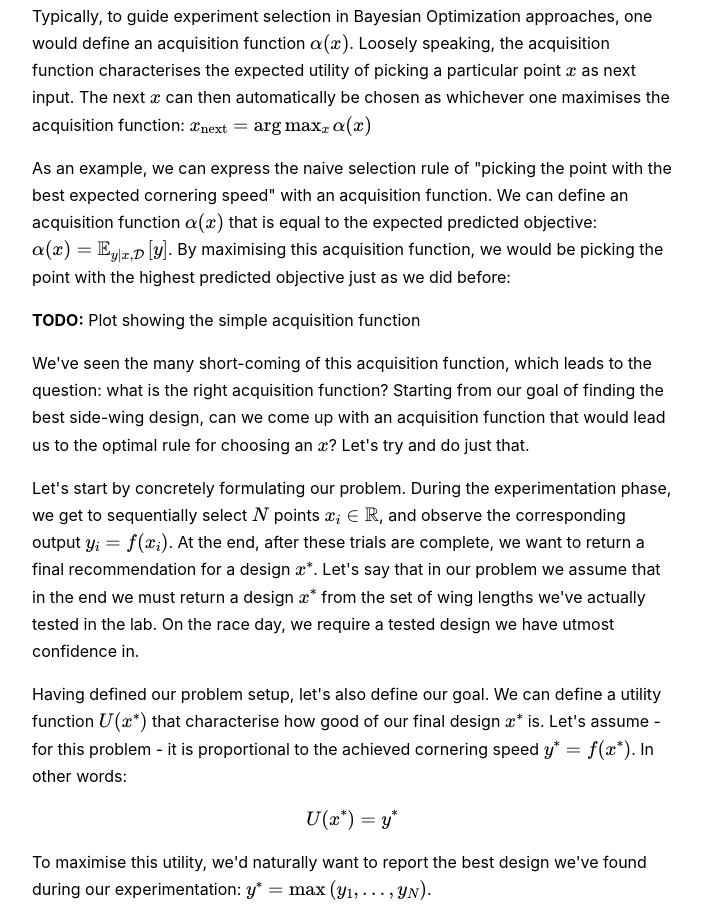
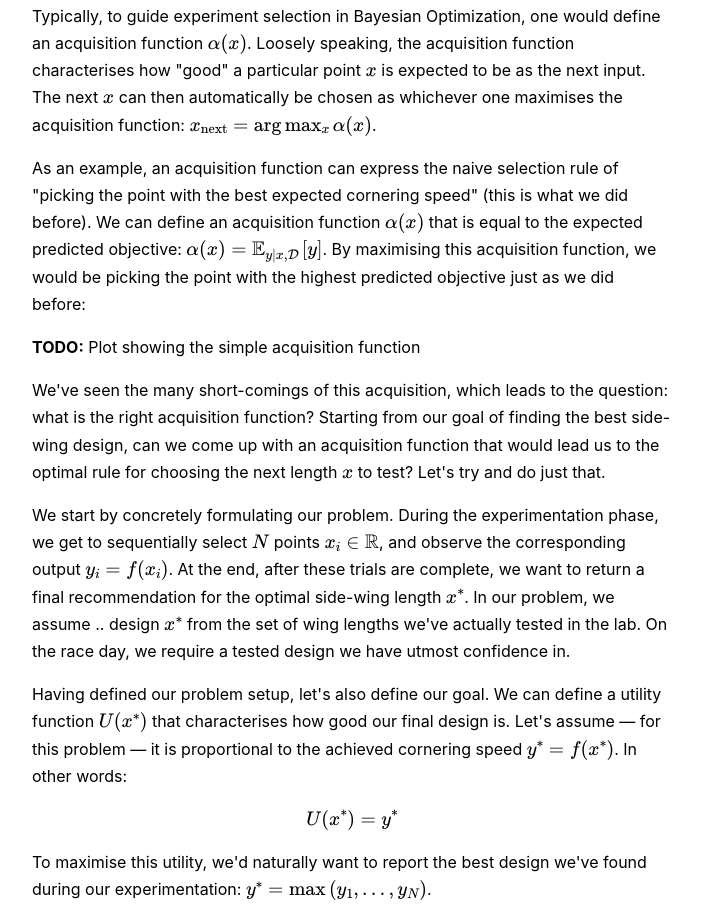
Before and after one commit to ah858/bayesian-optimisation-blog, a plain HTML site: page index.html in a window 1280 px wide. Shown: the part 5971-6881 px from the top of the page, without its empty margins (288-990 px from the left). Drawn offline with nearby package versions, Linux system fonts and the light colour scheme; a script that the page names is missing.

Commit message:
Akil review of text

```diff
--- a/index.html
+++ b/index.html
@@ -230,33 +230,33 @@
 				<h4>Acquisition Functions</h4>
 				<!-- TODO: Good place for a: to find the maximum you need to find the maximum joke -->
 				<p>
-					Typically, to guide experiment selection in Bayesian Optimization approaches, one would define an acquisition function \(\alpha(x)\). Loosely speaking, the acquisition function characterises the expected utility of picking a particular point \(x\) as next input. The next \(x\) can then automatically be chosen as whichever one maximises the acquisition function: \(x_{\text{next}}=\arg \max_x \alpha(x)\)
+					Typically, to guide experiment selection in Bayesian Optimization, one would define an acquisition function \(\alpha(x)\). Loosely speaking, the acquisition function characterises how "good" a particular point \(x\) is expected to be as the next input. The next \(x\) can then automatically be chosen as whichever one maximises the acquisition function: \(x_{\text{next}}=\arg \max_x \alpha(x)\).
 				</p>
 				<p>
-					As an example, we can express the naive selection rule of "picking the point with the best expected cornering speed" with an acquisition function. We can define an acquisition function \(\alpha(x)\) that is equal to the expected predicted objective: \(\alpha(x) = \mathbb{E}_{y|x, \mathcal{D}}\left[y\right]\). By maximising this acquisition function, we would be picking the point with the highest predicted objective just as we did before:
+					As an example, an acquisition function can express the naive selection rule of "picking the point with the best expected cornering speed" (this is what we did before). We can define an acquisition function \(\alpha(x)\) that is equal to the expected predicted objective: \(\alpha(x) = \mathbb{E}_{y|x, \mathcal{D}}\left[y\right]\). By maximising this acquisition function, we would be picking the point with the highest predicted objective just as we did before:
 				</p>
 				<!-- TODO: Plot for simple acquisition function plot - alpha(x) = the predictive mean -->
 				<p><strong>TODO:</strong> Plot showing the simple acquisition function</p>
 
 				<p>
-					We've seen the many short-coming of this acquisition function, which leads to the question: what is the right acquisition function? Starting from our goal of finding the best side-wing design, can we come up with an acquisition function that would lead us to the optimal rule for choosing an \(x\)? Let's try and do just that.
+					We've seen the many short-comings of this acquisition, which leads to the question: what is the right acquisition function? Starting from our goal of finding the best side-wing design, can we come up with an acquisition function that would lead us to the optimal rule for choosing the next length \(x\) to test? Let's try and do just that.
 				</p>
 				<p>
 					<!-- TODO: Add a footnote saying that more general assumptions are possible (noise e.t.c.) -->
-					Let's start by concretely formulating our problem. During the experimentation phase, we get to sequentially select \(N\) points \(x_i \in \mathbb{R}\), and observe the corresponding output \(y_i=f(x_i) \). At the end, after these trials are complete, we want to return a final recommendation for a design \(x^*\). Let's say that in our problem we assume that in the end we must return a design \(x^*\) from the set of wing lengths we've actually tested in the lab. On the race day, we require a tested design we have utmost confidence in.
+					We start by concretely formulating our problem. During the experimentation phase, we get to sequentially select \(N\) points \(x_i \in \mathbb{R}\), and observe the corresponding output \(y_i=f(x_i) \). At the end, after these trials are complete, we want to return a final recommendation for the optimal side-wing length \(x^*\). In our problem, we assume .. design \(x^*\) from the set of wing lengths we've actually tested in the lab. On the race day, we require a tested design we have utmost confidence in.
 				</p>
 				<!-- <p>
 					 TODO: this quick note
 					<i style="opacity: 0.7; font-size: 11pt;">(It's possible to formulate the optimization problem in other ways, including observations with noise, returning a point \(x^*\) that hasn't been tested, or having a non-fixed number of steps left.) </i>
 				</p> -->
 				<p>
-					Having defined our problem setup, let's also define our goal. We can define a utility function \(U(x^*)\) that characterise how good of our final design \(x^*\) is. Let's assume - for this problem - it is proportional to the achieved cornering speed \(y^* = f(x^*)\). In other words:
+					Having defined our problem setup, let's also define our goal. We can define a utility function \(U(x^*)\) that characterises how good our final design is. Let's assume — for this problem — it is proportional to the achieved cornering speed \(y^* = f(x^*)\). In other words:
 					\[U(x^*) = y^*\]
 					To maximise this utility, we'd naturally want to report the best design we've found during our experimentation: \(y^* = \max \left(y_1, \dots, y_N\right)\).
 				</p>
 				<!-- TODO: add color to equations -->
 				<p>
-					To arrive at a general acquisition function, it helps to first imagine that we're at the end of the design period; we only have time to test one last prototype before we must pick a design to be manufactured for the race. So far, we have tried side-wing lengths \((x_1, .., x_{N-1})\), and observed corresponding speeds \((y_1, \dots, y_{N-1})\). Given this, the <i>extra</i> utility we get from evaluating the last point at \(x_N\), and observing a cornering speed \(y_N\) is:
+					To arrive at a general acquisition function, it helps to first imagine that we're at the end of the design period; we only have time to test one last prototype before we must pick a design to be manufactured for the race. So far, we have tried side-wing lengths \((x_1, /dots, x_{N-1})\), and observed corresponding speeds \((y_1, \dots, y_{N-1})\). Given this, the <i>extra</i> utility we get from evaluating the last point at \(x_N\), and observing a cornering speed \(y_N\) is:
 				</p>
 				\[\begin{align}
 				\lambda &=\begin{cases}
@@ -268,7 +268,7 @@
 				\]
 				<!-- < start going side-by side again> -->
 				<p>
-					At the last step, we want to pick \(x_N\) to maximise this increase in utility. Of course, we don't know what the cornering speed \(y_N\) corresponding to the design \(x_N\) is going to be for sure, so we can maximise the <strong>expected improvement</strong> of the utility:
+					At the last step, we want to pick \(x_N\) to maximise this increase in utility. Of course, we don't know what the cornering speed \(y_N\) corresponding to the design length \(x_N\) is going to be for sure, so we can maximise the <strong>expected improvement</strong> of the utility:
 				</p>
 				\[\mathbb{E}_{y_N|x_N, \mathcal{D}} [\lambda] = \mathbb{E}_{y_N|x_N, \mathcal{D}} [\max(y_N - \tau, 0)]\]
 
```
